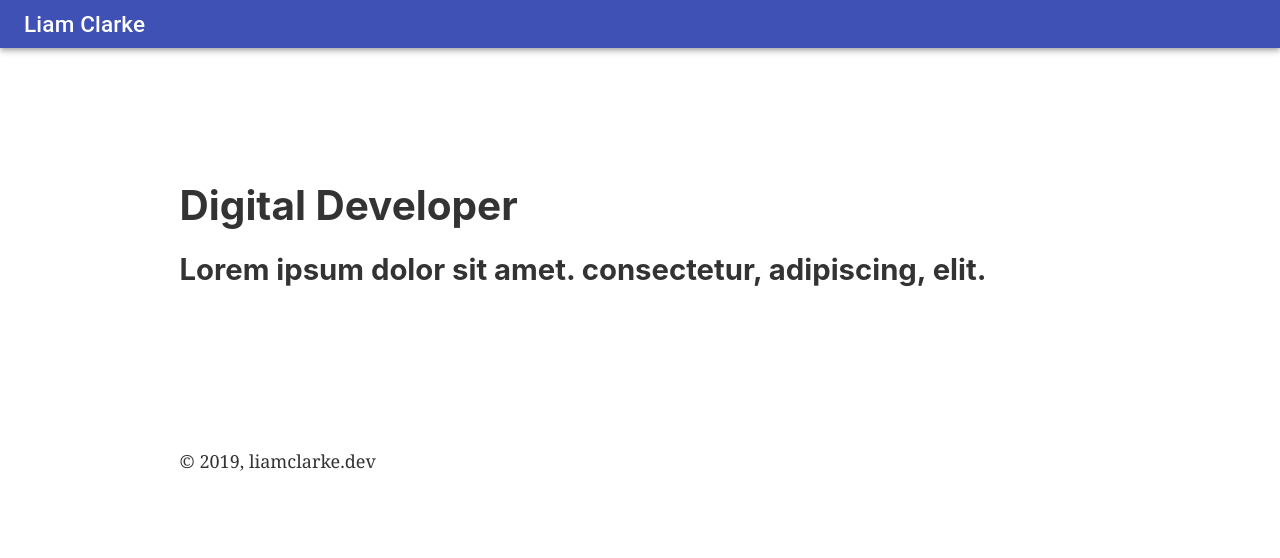
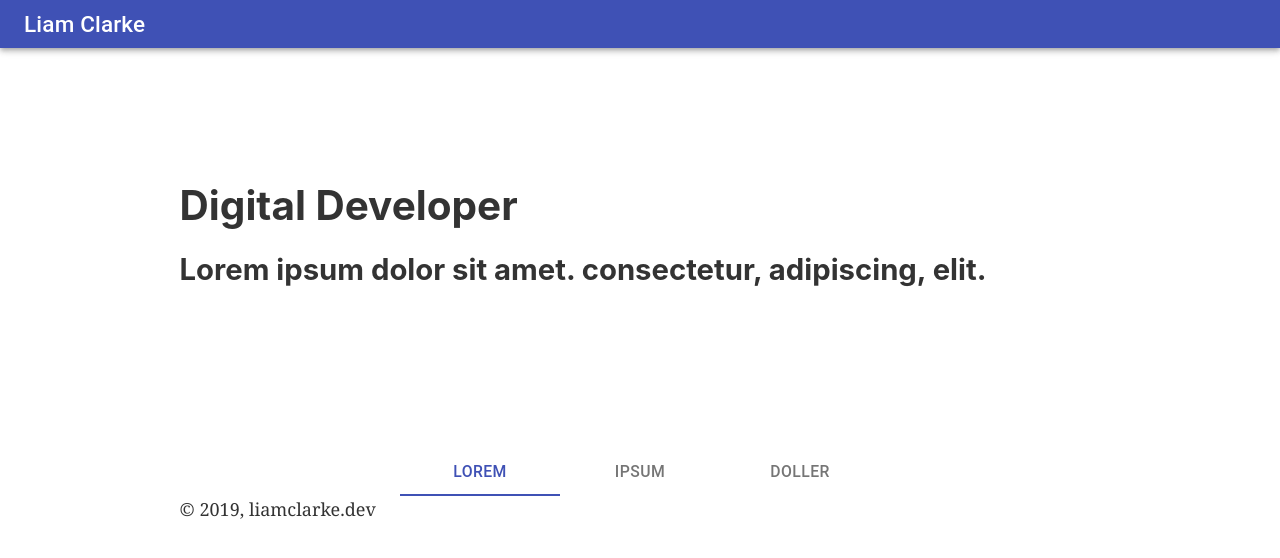
Before and after one commit to clarke94/liamclarke, a Gatsby site: page / in a window 1280 px wide. Built offline with nearby package versions, Linux system fonts and the light colour scheme; Gatsby itself is replaced by a stand-in of ours.

Commit message:
Add Project Tabs

```diff
--- /dev/null
+++ b/src/components/projects/projects.js
@@ -0,0 +1,27 @@
+import React from 'react';
+import Tabs from '@material-ui/core/Tabs';
+import Tab from '@material-ui/core/Tab';
+
+export const Projects = () => {
+    const [value, setValue] = React.useState(0);
+
+    const handleChange = (event, newValue) => {
+        setValue(newValue);
+    };
+
+    return (
+        <Tabs
+            value={value}
+            onChange={handleChange}
+            indicatorColor="primary"
+            textColor="primary"
+            centered
+        >
+            <Tab label="Lorem" />
+            <Tab label="Ipsum" />
+            <Tab label="Doller" />
+        </Tabs>
+    );
+}
+
+export default Projects;
--- a/src/pages/index.js
+++ b/src/pages/index.js
@@ -3,11 +3,13 @@ import React from "react";
 import Layout from "../components/layout/layout";
 import SEO from "../components/seo/seo";
 import Banner from "../components/banner/banner";
+import { Projects } from "../components/projects/projects";
 
 const IndexPage = () => (
     <Layout>
         <SEO title="Home" />
         <Banner />
+        <Projects />
     </Layout>
 )
 
```
